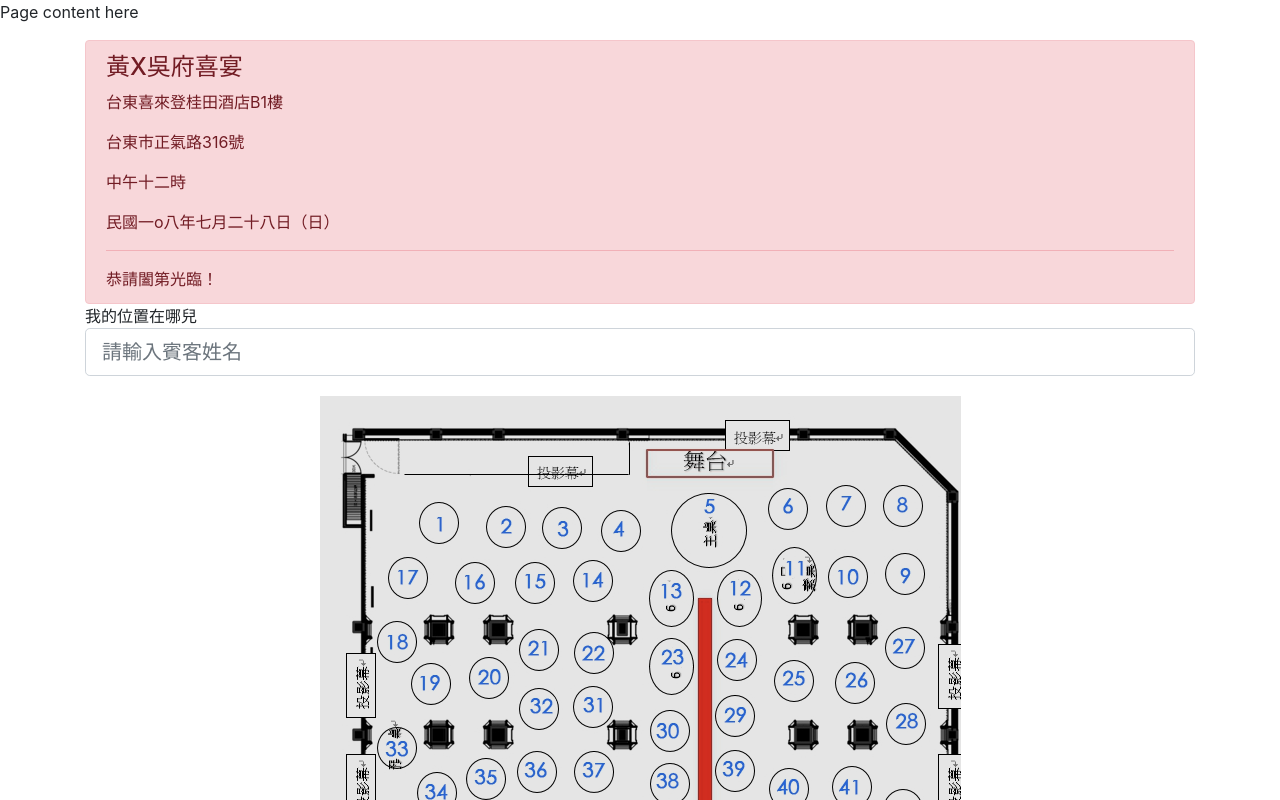
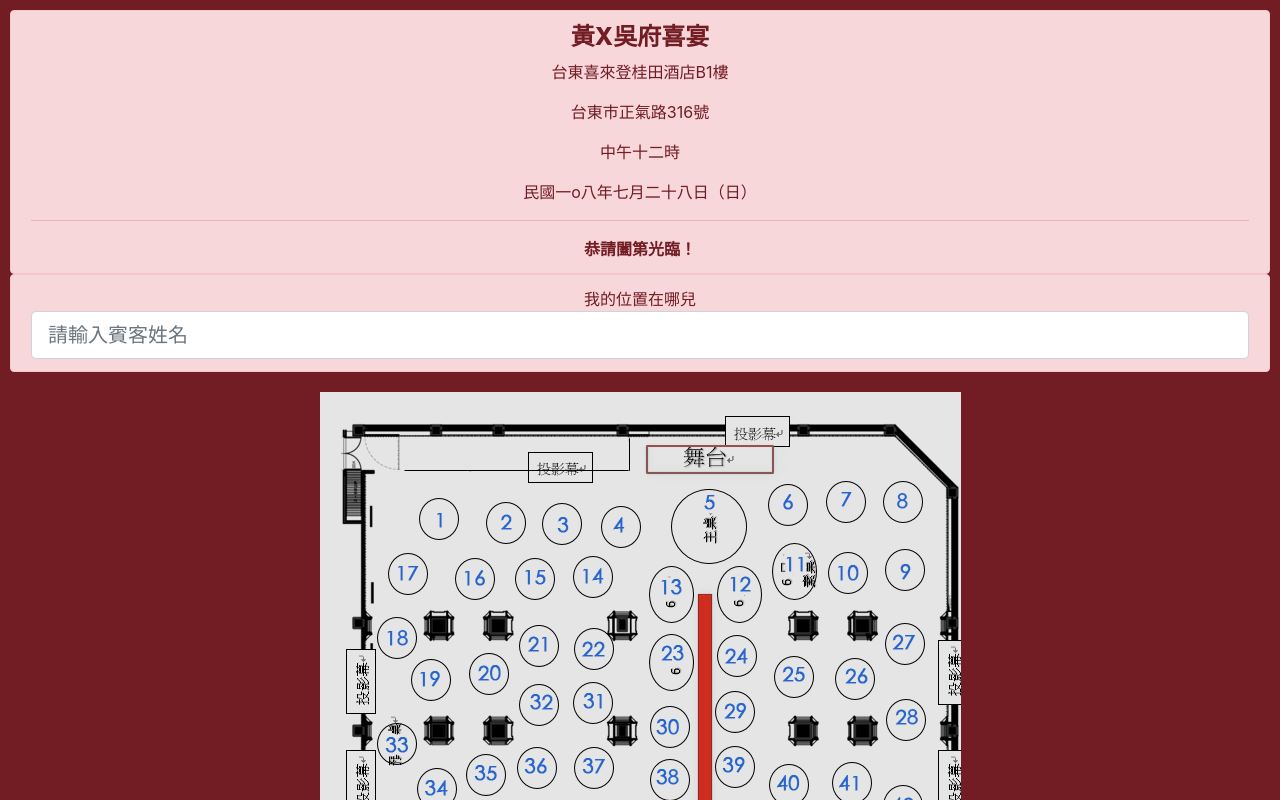
Before and after one commit to milk011989/weddingMySeat-1, a plain HTML site: page index.html in a window 1280 px wide. Shown: the top 800 px of the page. Drawn offline with nearby package versions, Linux system fonts and the light colour scheme.

Commit message:
modified css

```diff
--- a/index.html
+++ b/index.html
@@ -9,19 +9,19 @@
         <link rel="stylesheet" href="https://stackpath.bootstrapcdn.com/bootstrap/4.3.1/css/bootstrap.min.css" integrity="sha384-ggOyR0iXCbMQv3Xipma34MD+dH/1fQ784/j6cY/iJTQUOhcWr7x9JvoRxT2MZw1T" crossorigin="anonymous">
         <!-- <link rel="stylesheet" href="css/styles.css" /> -->
     </head>
-    <body>
-        <p>Page content here</p>
-        <div class="container">
-            <div id="weddingInfo" class="alert alert-danger" role="alert" style="margin: 0 auto;" >
-                <h4 class="alert-heading">黃X吳府喜宴</h4>
+    <body style="background: #721c24;padding: 10px;">
+
+        <div class="container-flux">
+            <div id="weddingInfo" class="alert alert-danger" role="alert" style="margin: 0 auto;text-align: center;" >
+                <h4 class="alert-heading" style="font-weight: 800;">黃X吳府喜宴</h4>
                 <p>台東喜來登桂田酒店B1樓</p>
                 <p>台東市正氣路316號</p>
                 <p>中午十二時</p>
                 <p>民國一o八年七月二十八日（日）</p>
                 <hr>
-                <p class="mb-0">恭請闔第光臨！</p>
+                <p class="mb-0" style="font-weight: 800;">恭請闔第光臨！</p>
             </div>
-            <div id="searchWrapper" style="margin: 0 auto;">
+            <div id="searchWrapper" class="alert alert-danger" role="alert" style="margin: 0 auto;text-align: center;">
                 我的位置在哪兒
                 <input id="guestNameSearch" class="form-control form-control-lg" type="text" placeholder="請輸入賓客姓名" >
                 <div id="result"></div>
```
